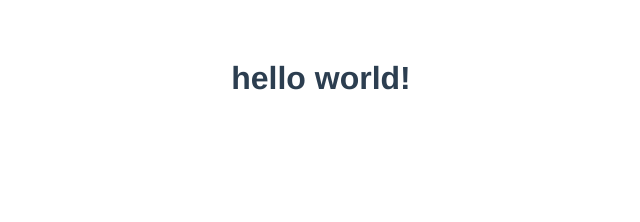
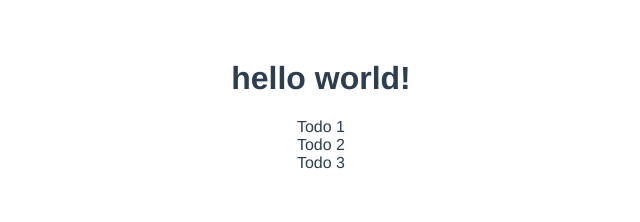
Before and after one commit to moussaouisalah/vue-todo, a Vue app: page / in a window 1280 px wide. Shown: the top 222 px of the page, without its empty margins (319-959 px from the left). Built offline with nearby package versions, Linux system fonts and the light colour scheme.

Commit message:
add boilerplate for todo item

```diff
--- a/src/App.vue
+++ b/src/App.vue
@@ -1,10 +1,25 @@
 <template>
   <h1>hello world!</h1>
+  <TodoItem v-for="item in todos" :key="item.id" :todo="item" />
 </template>
 
 <script>
+import TodoItem from "./components/TodoItem.vue";
+
 export default {
   name: "App",
+  components: {
+    TodoItem,
+  },
+  data() {
+    return {
+      todos: [
+        { id: 1, title: "Todo 1" },
+        { id: 2, title: "Todo 2" },
+        { id: 3, title: "Todo 3" },
+      ],
+    };
+  },
 };
 </script>
 
--- /dev/null
+++ b/src/components/TodoItem.vue
@@ -0,0 +1,13 @@
+<template>
+  <div>
+    {{ todo.title }}
+  </div>
+</template>
+
+<script>
+export default {
+  name: "TodoItem",
+  props: ["todo"],
+};
+</script>
+<style></style>
```
